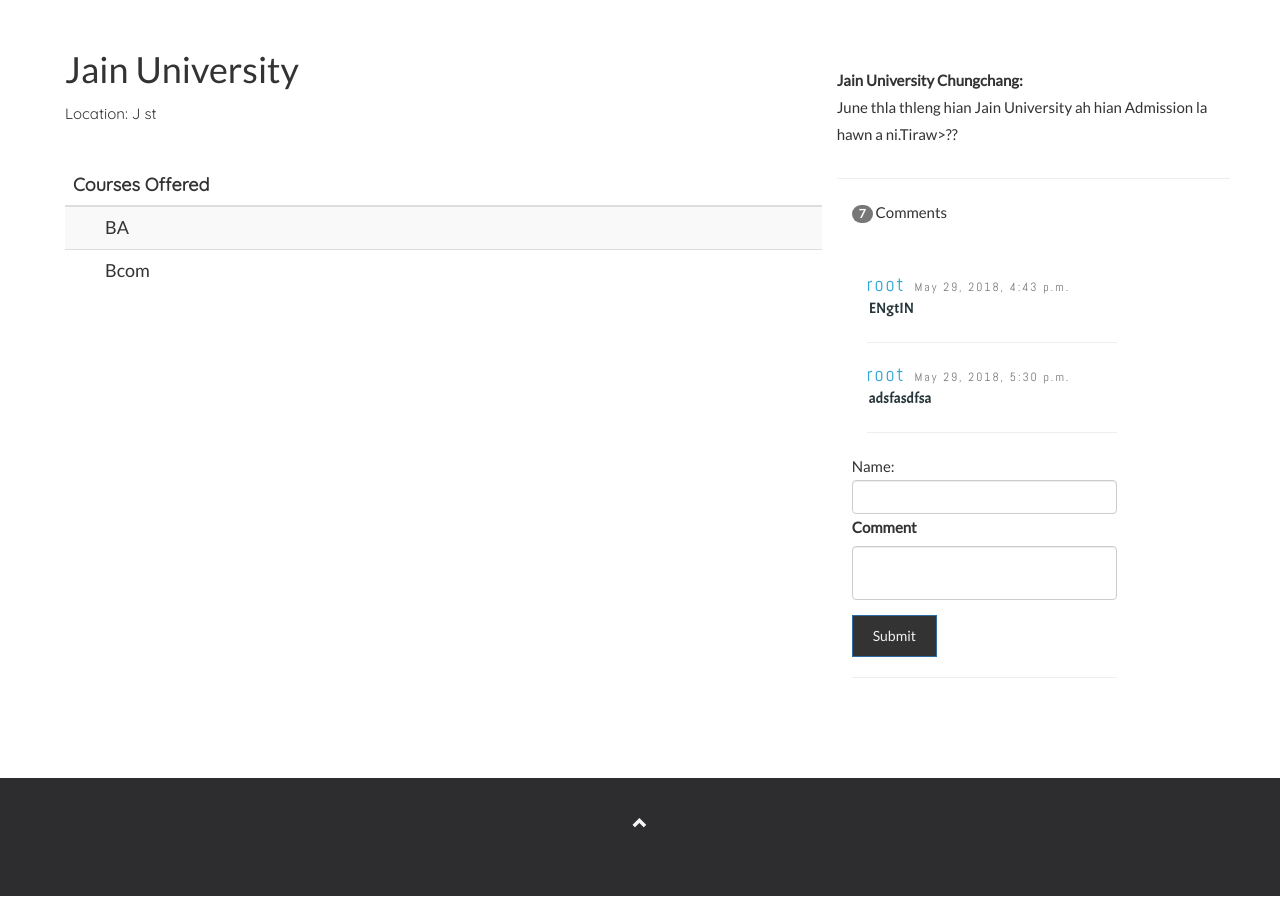
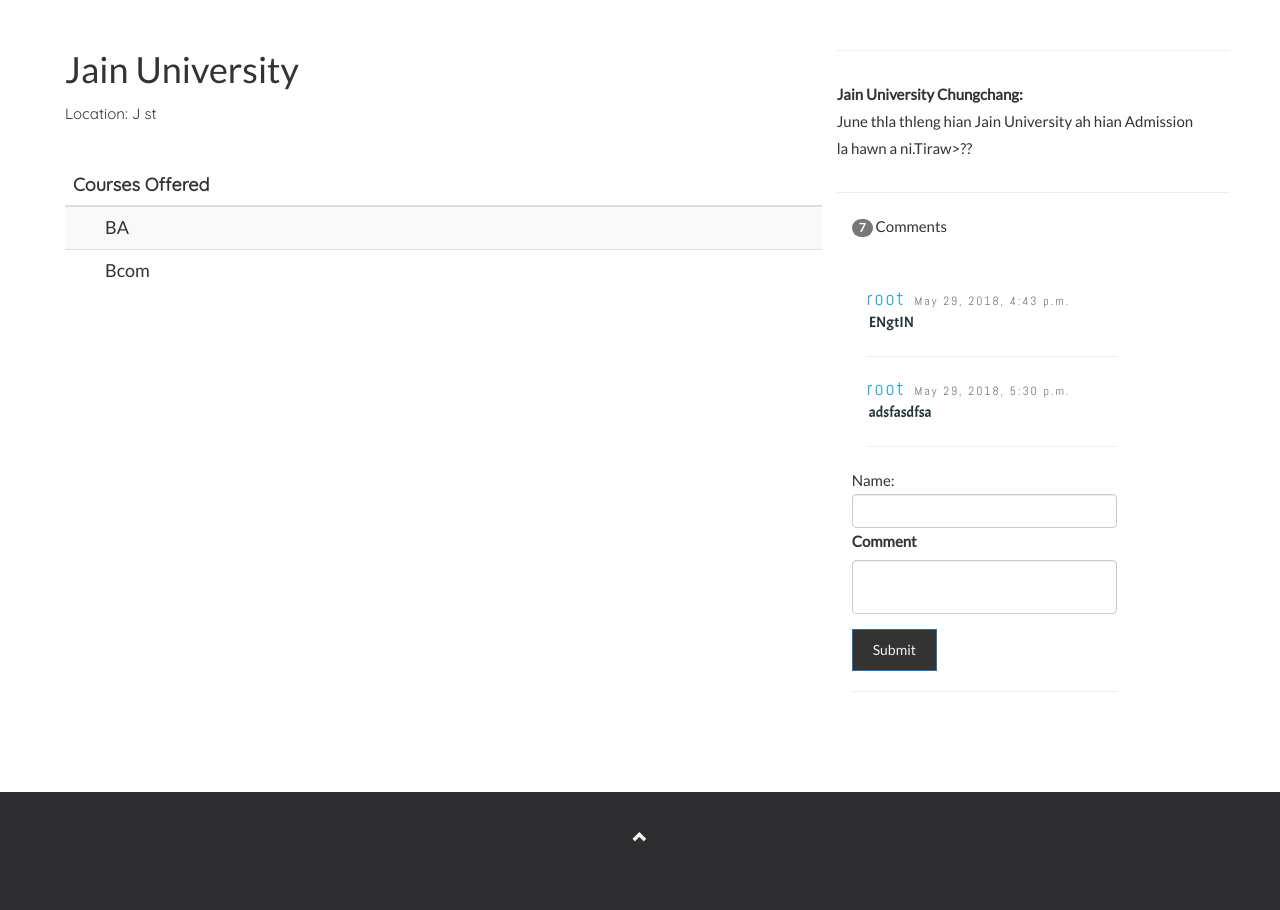
Before and after one commit to cameospachuau28/college-list-blog, a Django app: page /College/2/ in a window 1280 px wide. Shown: the part 50-960 px from the top of the page. Run offline with Django 3.2, Linux system fonts and the light colour scheme; data comes from the database, SQL or seed files in the repository; some libraries are stand-ins or nearby versions.

Commit message:
Signed-off-by: cameospachuau28 <cameospachuau28@gmail.com>

```diff
--- a/Blog/templates/Blog/post_detail.html
+++ b/Blog/templates/Blog/post_detail.html
@@ -29,8 +29,8 @@
   </table>
 </div>
 
-  <br>
-<div style="font-family:Lato,sans-serif;padding:10px 10px;"><strong>{{collw.College_name}} Chungchang:</strong><br>{{collw.Comment}}</div>
+  <hr>
+<div style="font-family:Lato,sans-serif;padding:10px 25px;"><strong>{{collw.College_name}} Chungchang:</strong><br>{{collw.Comment}}</div>
 <hr>
 
 
```
